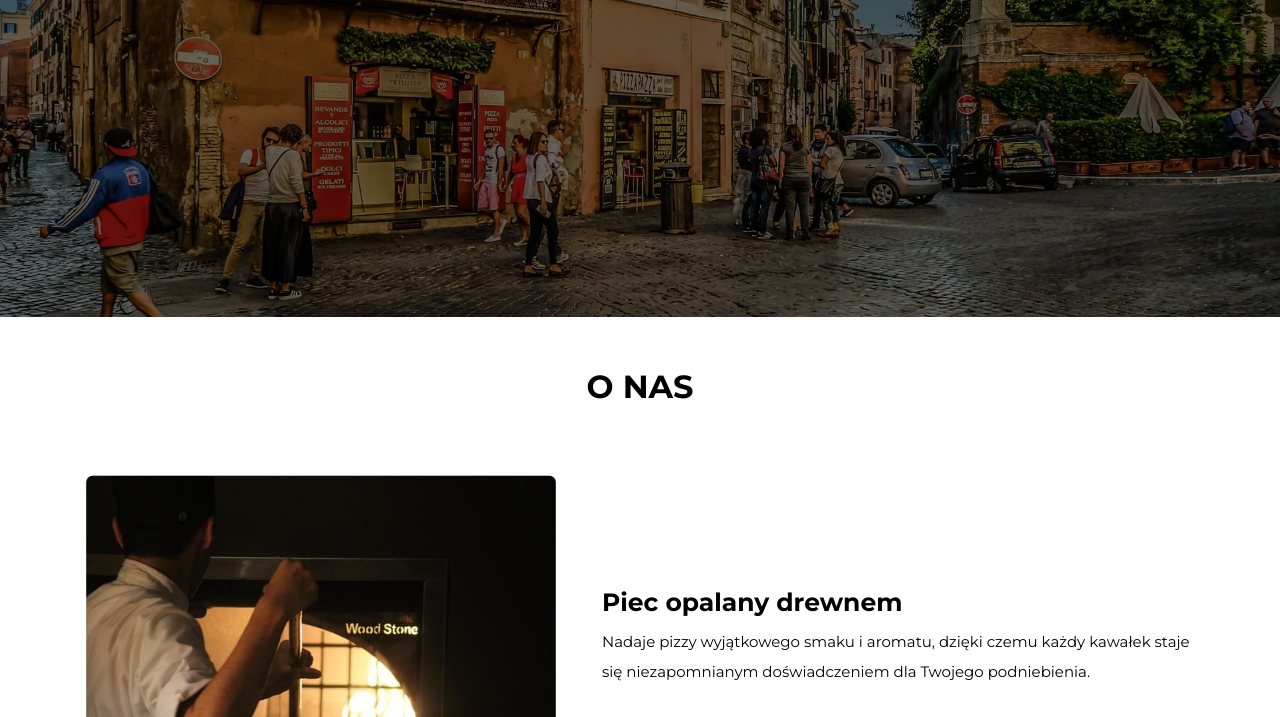
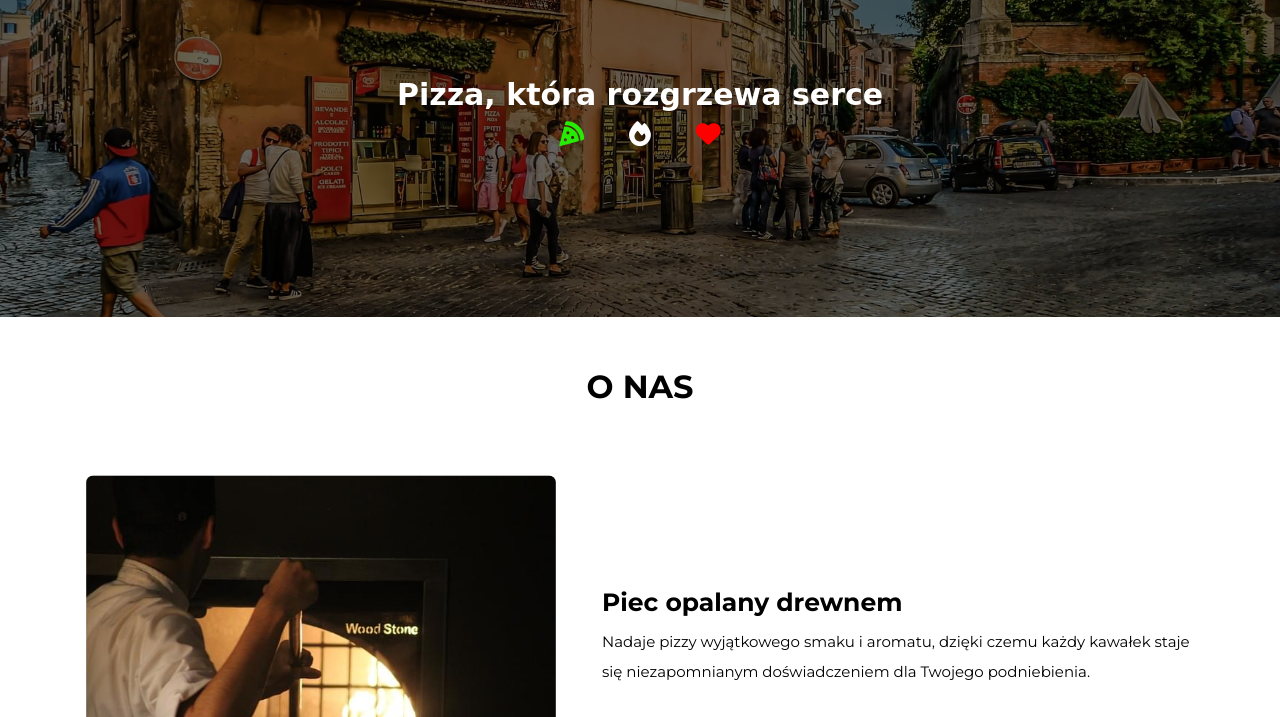
Before and after one commit to BlackMattdev/Pizzeria, a website: page index.html in a window 1280 px wide. Shown: the part 83-800 px from the top of the page. Drawn offline with Linux system fonts and the light colour scheme; a web font is replaced by a local one.

Commit message:
Add title in header

```diff
--- a/index.html
+++ b/index.html
@@ -46,8 +46,19 @@
 
 <header class="header" id="home">
     <div class="header__shadow"></div>
+    <div class="wrapper">
+
+        <div class="header__text">
+            <h1 class="header__text-title">Pizza, która rozgrzewa serce </h1>
+            <div class="header__text-icons">
+
+                <i class="fa-solid fa-pizza-slice header__text-icons-icon header__text-icons-icon-first"></i>
+                <i class="fa-solid fa-fire header__text-icons-icon header__text-icons-icon-second"></i>
+                <i class="fa-solid fa-heart header__text-icons-icon header__text-icons-icon-third"></i>
+            </div>
+        </div>
+    </div>
 </header>
-
 
     <main>
         <section class="aboutus section-padding" id="aboutus">
--- a/src/sass/main.scss
+++ b/src/sass/main.scss
@@ -119,6 +119,32 @@ a {
 		height: 100%;
 		background-color: rgba(0, 0, 0, 0.6);
 		z-index: -5;
+	}
+	&__text {
+		display: flex;
+		flex-direction: column;
+		justify-content: center;
+		align-items: center;
+		height: 60vh;
+		max-height: 400px;
+		color: $white;
+		font-family: cursive;
+		font-size: 1.5rem;
+		&-title {
+			font-size: 2.2rem;
+		}
+		&-icons {
+			&-icon {
+				padding: 10px 20px;
+				font-size: 2.5rem;
+				&-first {
+					color: $green;
+				}
+				&-third {
+					color: $red;
+				}
+			}
+		}
 	}
 }
 
@@ -281,30 +307,30 @@ a {
 			font-weight: bold;
 			text-align: center;
 		}
-		&-line{
+		&-line {
 			position: relative;
 			margin: auto;
 			width: 80%;
 			height: 5px;
 			order: 0.5px dashed black;
 			&::before {
-				content: "";
+				content: '';
 				position: absolute;
 				left: 0;
 				top: 0;
 				height: 100%;
 				width: 33.33%;
 				background-color: $green;
-			  }
-			  &::after {
-				content: "";
+			}
+			&::after {
+				content: '';
 				position: absolute;
 				left: 66.66%;
 				top: 0;
 				height: 100%;
 				width: 33.33%;
 				background-color: $red;
-			  }
+			}
 		}
 	}
 	&__item {
@@ -325,7 +351,7 @@ a {
 			font-weight: 800;
 			margin-bottom: 5px;
 		}
-		&-composition{
+		&-composition {
 			font-size: 1.6rem;
 			padding: 0 50px;
 		}
--- a/src/sass/utilities/_media.scss
+++ b/src/sass/utilities/_media.scss
@@ -13,6 +13,13 @@
 				&--right {
 					text-align: right;
 				}
+			}
+		}
+	}
+	.header {
+		&__text {
+			&-title {
+				font-size: 3rem;
 			}
 		}
 	}
@@ -114,12 +121,11 @@
 			&-title {
 				text-align: left;
 			}
-			&-line{
+			&-line {
 				margin: 0;
 			}
 		}
 		&__item {
-
 			flex-direction: row;
 			flex-wrap: wrap;
 			margin: 10px 2px;
@@ -132,7 +138,7 @@
 				text-align: right;
 				padding-right: 5px;
 			}
-			&-composition{
+			&-composition {
 				width: 50%;
 				padding: 0;
 			}
```
Also changed, not shown: menu.html (+12 -1 lines), dist/css/main.min.css, 1 other file.
